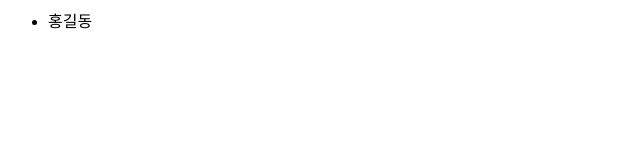
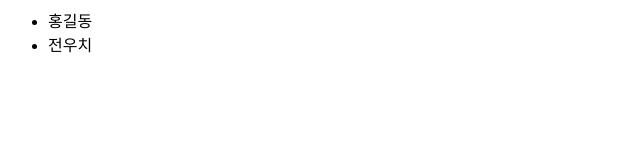
Before and after one commit to HanTaeYong/MyFirst, a plain HTML site: page index.html in a window 1280 px wide. Shown: the full height of the page, 0-640 px from the left. Drawn offline with Linux system fonts and the light colour scheme.

Commit message:
전우치 등록

```diff
--- a/index.html
+++ b/index.html
@@ -5,6 +5,7 @@
 <body>
 	<ul>
 		<li>홍길동</li>
+		<li>전우치</li>
 	</ul>
 </body>
 </html>
```
